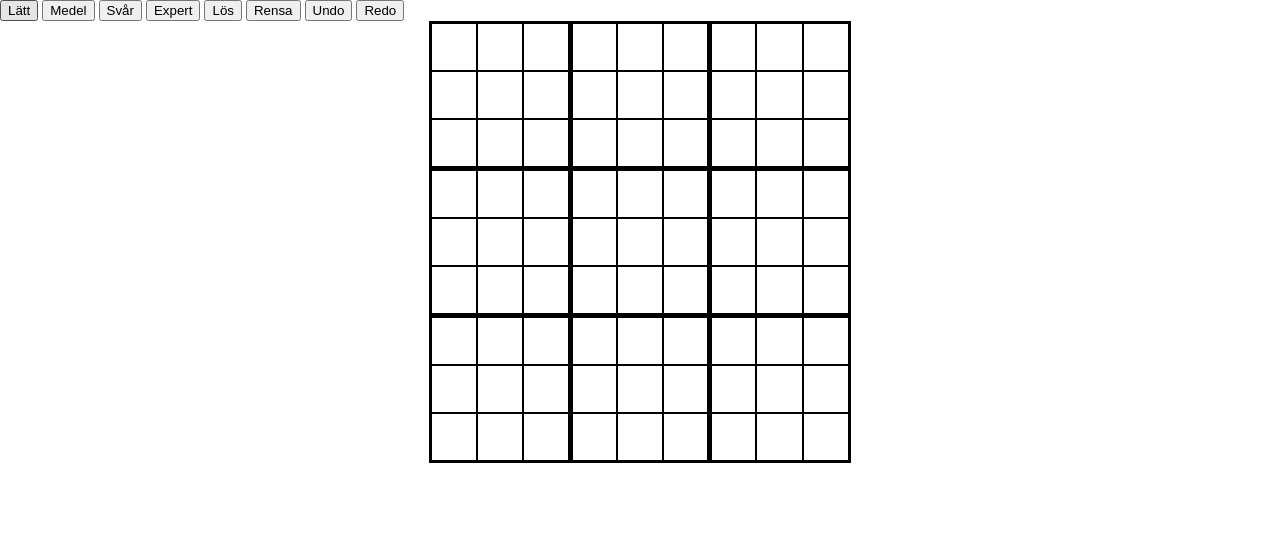
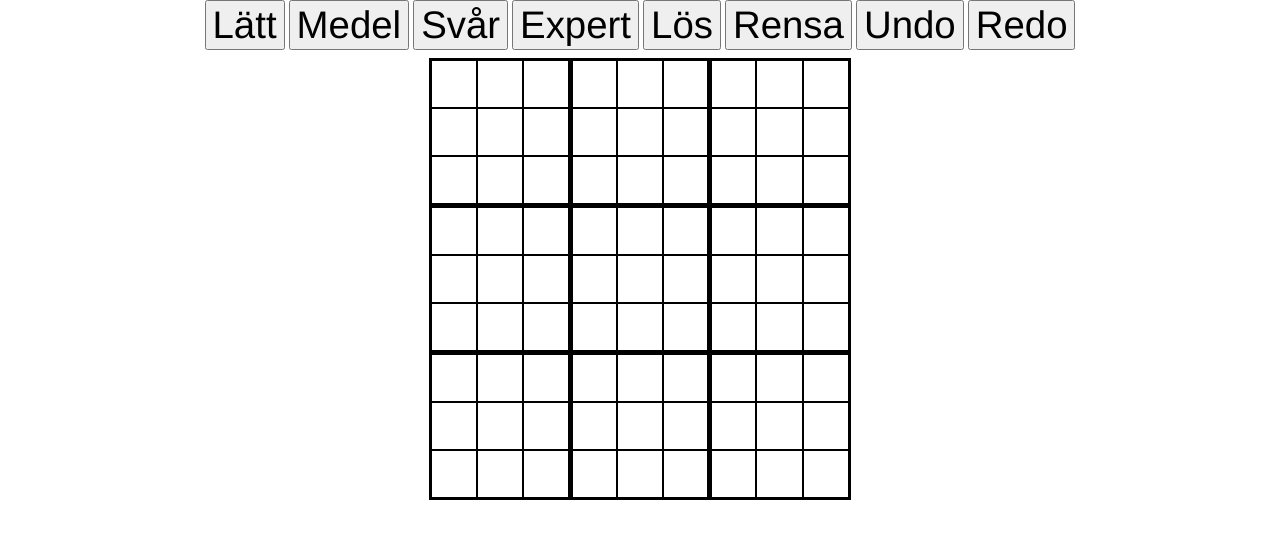
Before and after one commit to EdwardKN/Sudoku, a plain HTML site: page index.html in a window 1280 px wide. Drawn offline with Linux system fonts and the light colour scheme.

Commit message:
centrerade knappar

```diff
--- a/index.html
+++ b/index.html
@@ -9,6 +9,7 @@
 
 </head>
 <body>
+    <div>
         <button onclick="setTestValues(0)">Lätt</button>
         <button onclick="setTestValues(1)">Medel</button>
         <button onclick="setTestValues(2)">Svår</button>
@@ -17,6 +18,8 @@
         <button onclick="clearThisShit()">Rensa</button>
         <button onclick="undo()">Undo</button>
         <button onclick="redo()">Redo</button>
+    </div>
+
     <script src="visual.js"></script>
     <script src="solver.js"></script>
 </body>
--- a/style.css
+++ b/style.css
@@ -1,6 +1,15 @@
 html, body {margin: 0; height: 100%; overflow: hidden}
 
+div{
+    width: 100%;
+    text-align:center
+}
 
+button{
+    font-family:'Helvetica Neue',Helvetica,Arial,sans-serif;
+    font-size: 3vw;
+    margin-bottom: 1vh;
+}
 table {
     table-layout: fixed;
     width: 33vw;
@@ -23,6 +32,8 @@ td{
 }
 
 input{
+    font-family:'Helvetica Neue',Helvetica,Arial,sans-serif;
+
     all:unset;
     border: 0;
     width: 90%;
```
Lines whose indentation alone changed are shown as unchanged.
